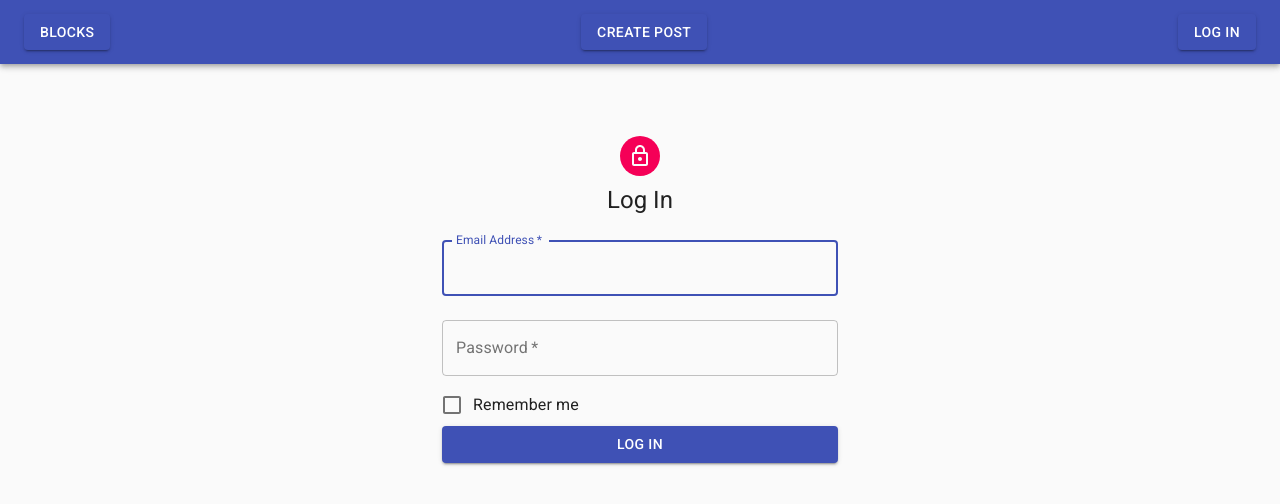
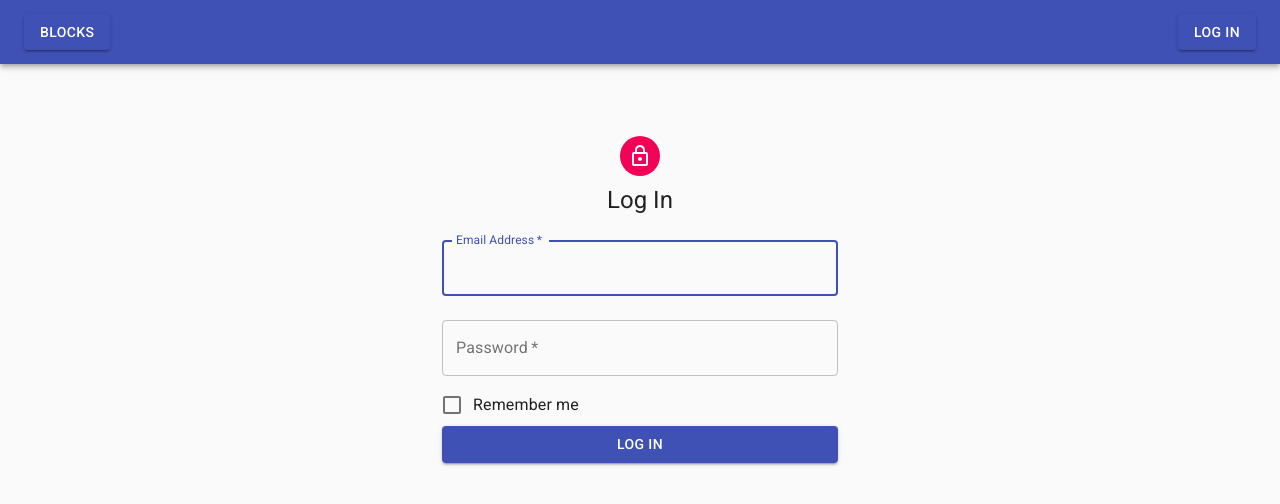
Before and after one commit to vladimirhambardzumyan24/React-Blog, a React (Create React App) app: page /sign-in in a window 1280 px wide. Shown: the top 504 px of the page. Built offline with nearby package versions, Linux system fonts and the light colour scheme.

Commit message:
fix(Home) :fix bag Create Post

```diff
--- a/src/components/Home.jsx
+++ b/src/components/Home.jsx
@@ -34,12 +34,12 @@ export default function Home({ isLoggedIn ,handleRemoveBlock}) {
               </Link>
             </Typography>
             <Typography variant="h6" className={classes.title}>
-                <Button variant="contained" color="primary">
-                  Create Post
+
                   {
-                    window.localStorage.getItem("emailValue")?<Link to="/users"></Link>:<Redirect to="/sign-in" />
+                    window.localStorage.getItem("emailValue")?<Link to="/users"><Button variant="contained" color="primary">
+                    Create Post</Button></Link>:<Redirect to="/sign-in" />
                   }
-                </Button>
+
             </Typography>
             {isLoggedIn? (
               <Link to="/sign-in" style={{ textDecoration: "none" }}>
```
